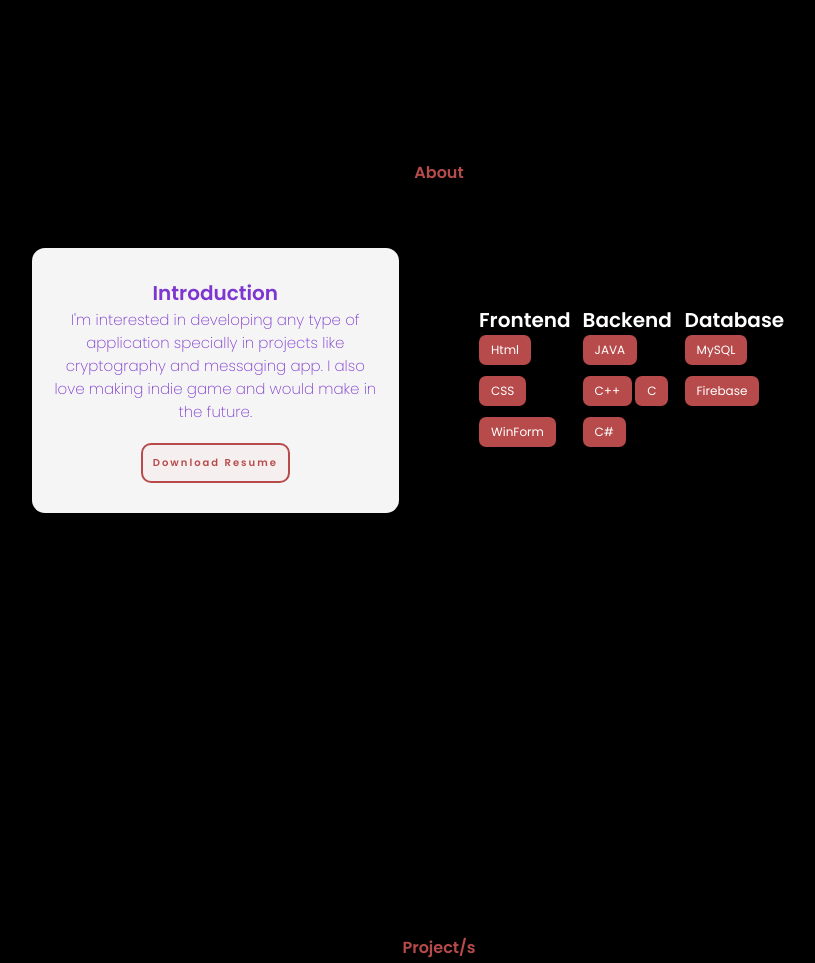
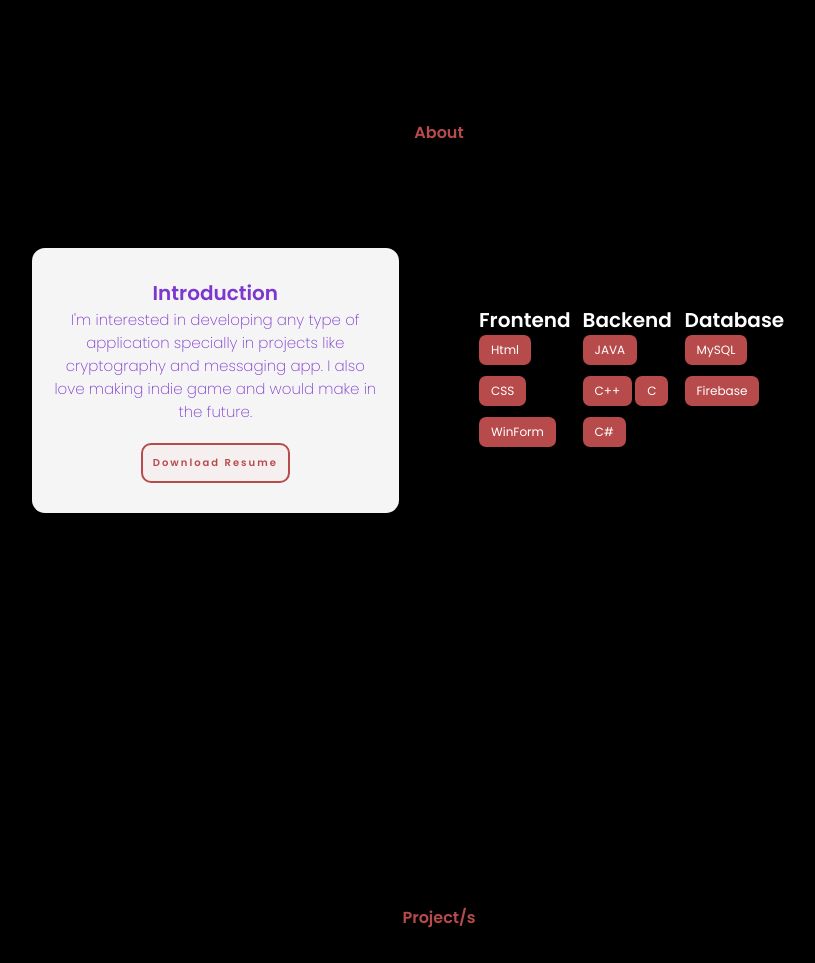
Before and after one commit to joricxxx/Main-Portfolio, a plain HTML site: page index.html in a window 1280 px wide. Shown: the part 920-1883 px from the top of the page, without its empty margins (201-1016 px from the left). Drawn offline with Linux system fonts and the light colour scheme.

Commit message:
Update style.css

```diff
--- a/src/css/style.css
+++ b/src/css/style.css
@@ -109,11 +109,11 @@ nav a:active{
 }
 #project-label{
     position: relative;
-    top: 230px;
+    top: 200px;
 }
 #about-label{
     position: relative;
-    top: 280px;
+    top: 240px;
 }
 
 .contact{
```
